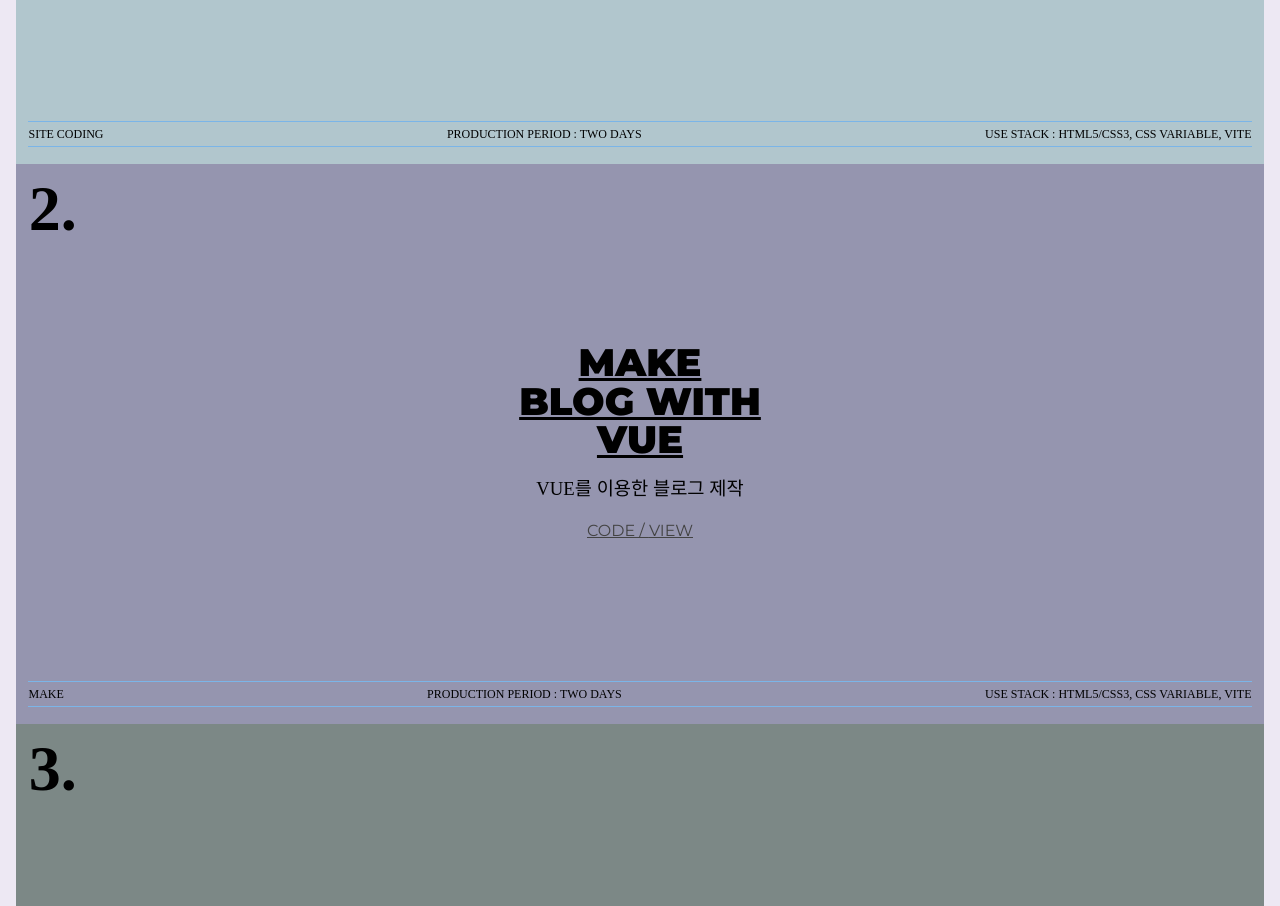
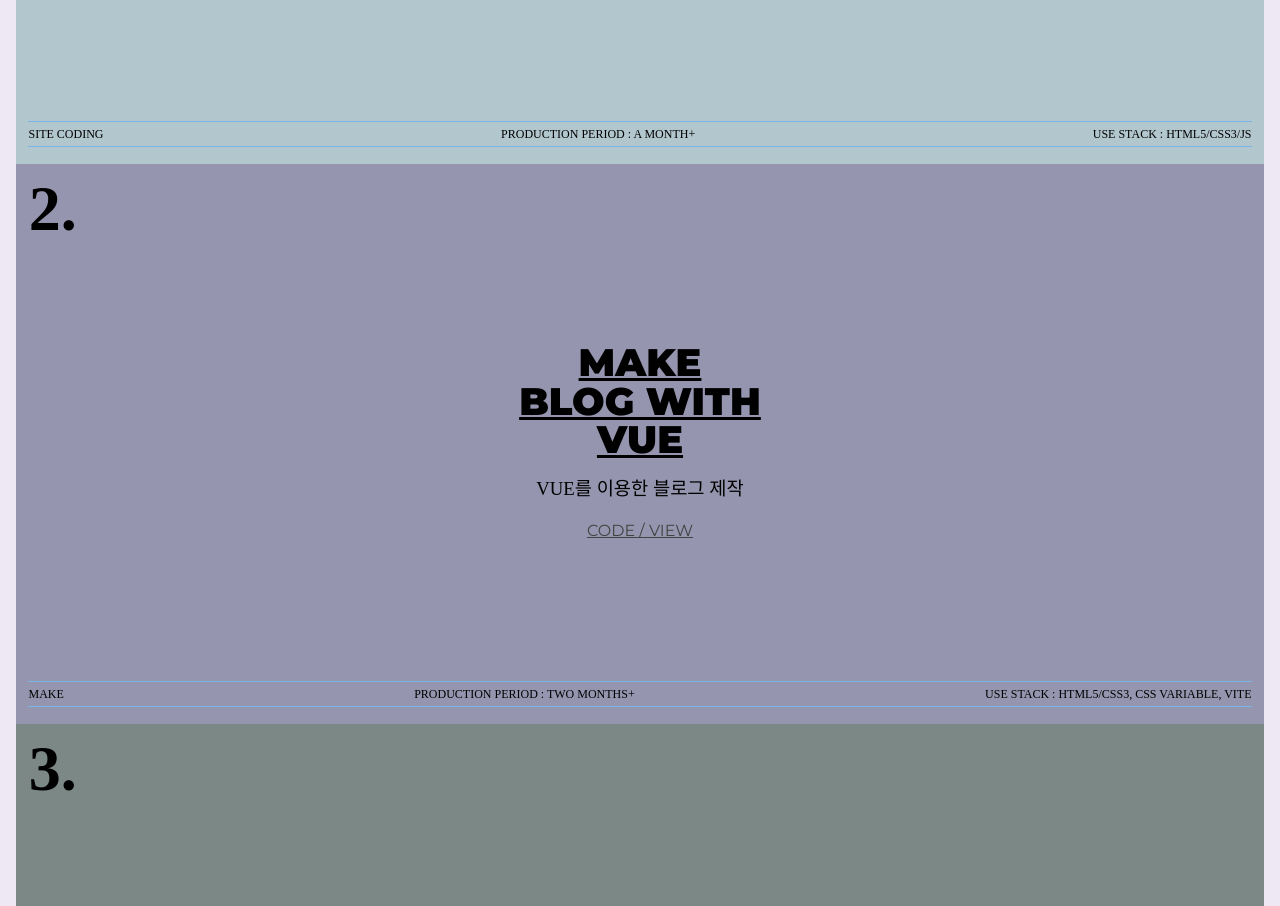
Before and after one commit to techn-0/techn0-vue, a Vue app: page / in a window 1280 px wide. Shown: the part 2920-3826 px from the top of the page. Built offline with nearby package versions, Linux system fonts and the light colour scheme; a small style sheet from the web is missing; a web font is replaced by a local one.

Commit message:
링크 텍스트 수정

```diff
--- a/src/components/SiteSection.vue
+++ b/src/components/SiteSection.vue
@@ -17,8 +17,8 @@
                 </div>
                 <div class="info">
                     <span>site coding</span>
-                    <span>production period : two days</span>
-                    <span>use stack : html5/css3, CSS Variable, Vite</span>
+                    <span>production period : A month+</span>
+                    <span>use stack : html5/css3/JS</span>
                 </div>
             </article>
             <article class="site__item s2">
@@ -31,11 +31,11 @@
                 <h3 class="title">VUE를 이용한 블로그 제작</h3>
                 <div class="btn">
                     <a href="https://github.com/techn-0/techn0-vue">code / </a>
-                    <a href="준비중">view</a>
+                    <a href="https://luxury-selkie-fedc4e.netlify.app/">view</a>
                 </div>
                 <div class="info">
                     <span>Make</span>
-                    <span>production period : two days</span>
+                    <span>production period : Two months+</span>
                     <span>use stack : HTML5/CSS3, CSS Variable, Vite</span>
                 </div>
             </article>
```
